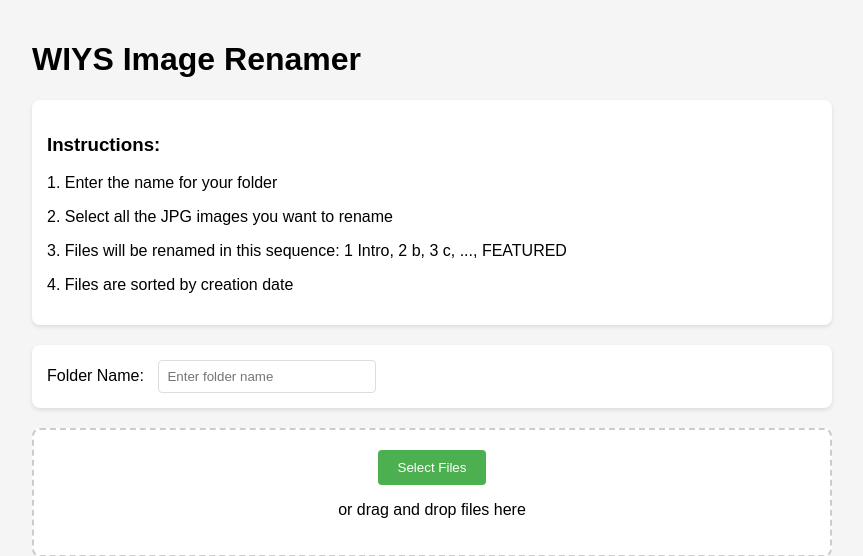
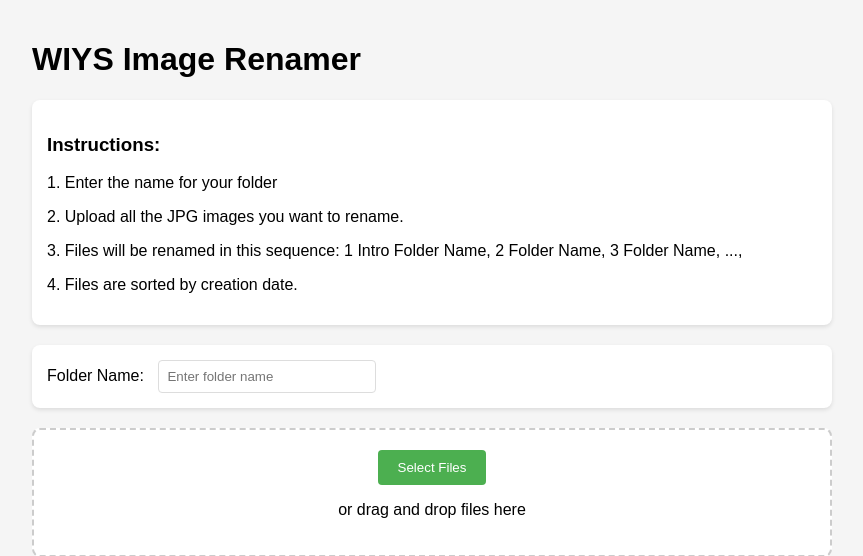
Before and after one commit to JamieDR/wiys_renamer, a Flask app: page / in a window 1280 px wide. Shown: the top 556 px of the page, without its empty margins (208-1071 px from the left). Run offline with Flask 3, Linux system fonts and the light colour scheme.

Commit message:
Update index.html

```diff
--- a/templates/index.html
+++ b/templates/index.html
@@ -64,9 +64,9 @@
     <div class="instructions">
         <h3>Instructions:</h3>
         <p>1. Enter the name for your folder</p>
-        <p>2. Select all the JPG images you want to rename</p>
-        <p>3. Files will be renamed in this sequence: 1 Intro, 2 b, 3 c, ..., FEATURED</p>
-        <p>4. Files are sorted by creation date</p>
+        <p>2. Upload all the JPG images you want to rename. </p>
+        <p>3. Files will be renamed in this sequence: 1 Intro Folder Name, 2 Folder Name, 3 Folder Name, ..., </p>
+        <p>4. Files are sorted by creation date.</p>
     </div>
 
     <div class="folder-name-input">
```
